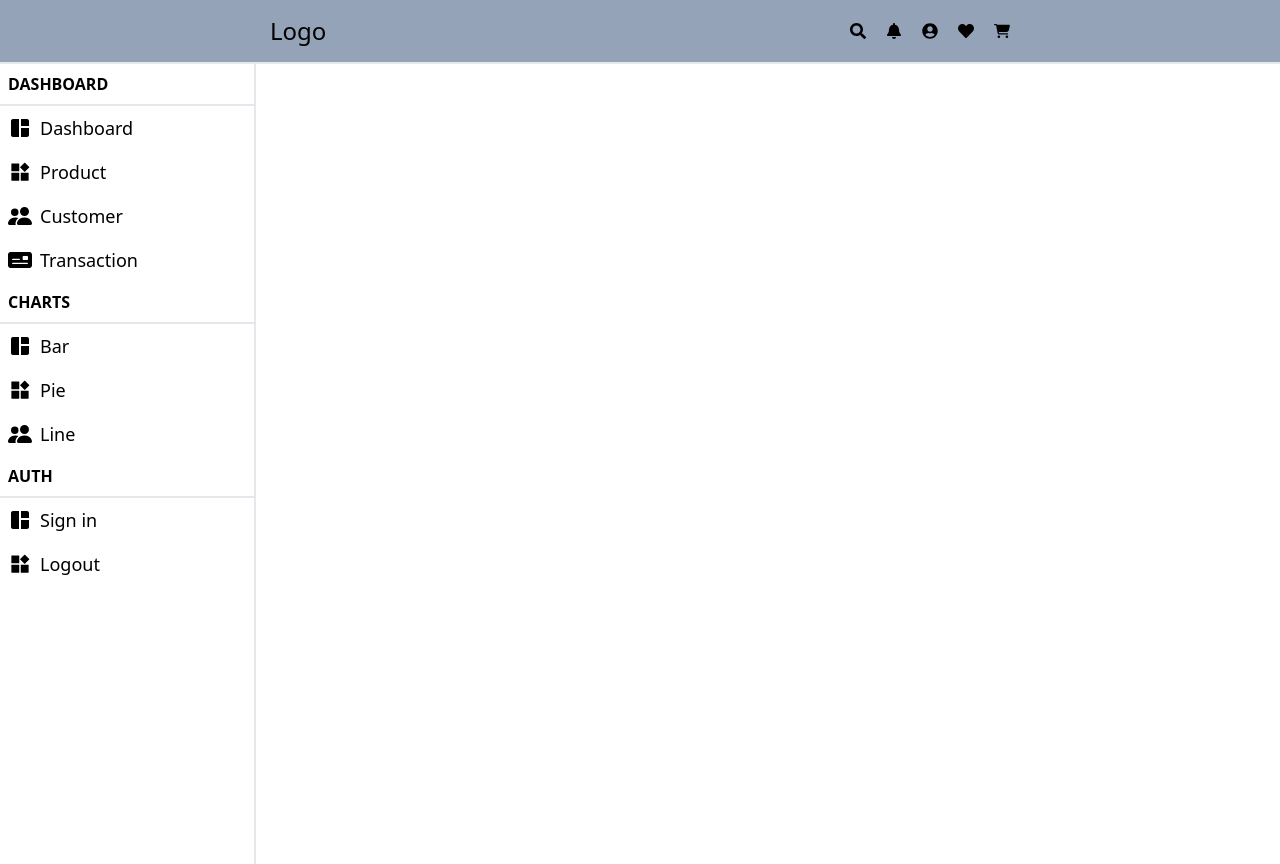
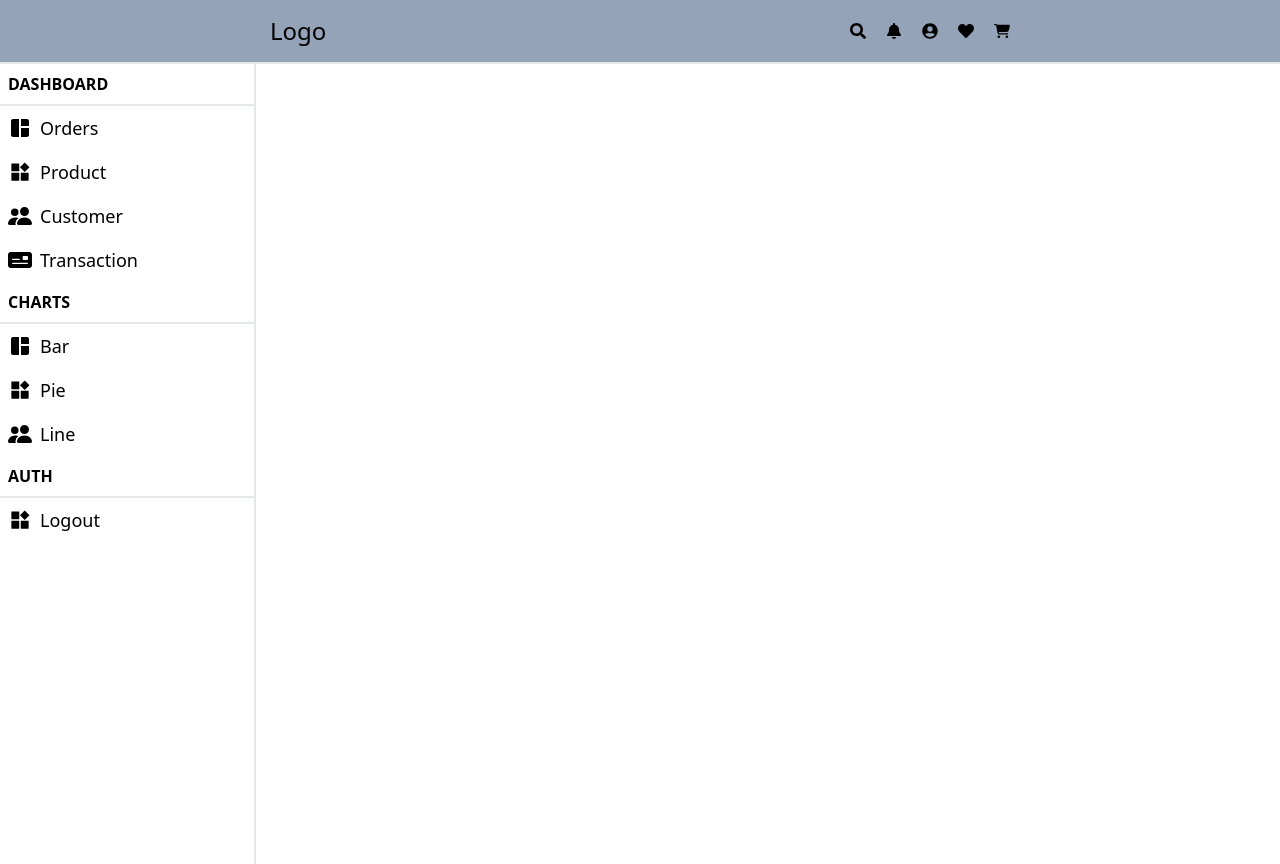
Before and after one commit to Aditya-Mishra20/ecommerce-mern, a React (Vite) app in the folder frontend/: page /admin/dashboard in a window 1280 px wide. Built offline with nearby package versions, Linux system fonts and the light colour scheme.

Commit message:
🔄️refactor - sidebar content

```diff
--- a/frontend/src/components/SideBar.jsx
+++ b/frontend/src/components/SideBar.jsx
@@ -12,27 +12,27 @@ const sidebarheadings = [
     content: [
       {
         id: 1,
-        title: "Dashboard",
+        title: "Orders",
         icon: <MdSpaceDashboard />,
-        link: "/admin/dashboard",
+        link: "/admin/dashoard/orders",
       },
       {
         id: 2,
         title: "Product",
         icon: <AiFillProduct />,
-        link: "/admin/product",
+        link: "/admin/dashoard/products",
       },
       {
         id: 3,
         title: "Customer",
         icon: <BsPeopleFill />,
-        link: "/admin/customer",
+        link: "/admin/dashoard/customers",
       },
       {
         id: 4,
         title: "Transaction",
         icon: <FaMoneyCheck />,
-        link: "/admin/transaction",
+        link: "/admin/dashoard/transactions",
       },
     ],
   },
@@ -66,11 +66,6 @@ const sidebarheadings = [
     content: [
       {
         id: 1,
-        title: "Sign in",
-        icon: <MdSpaceDashboard />,
-      },
-      {
-        id: 2,
         title: "Logout",
         icon: <AiFillProduct />,
       },
@@ -81,7 +76,6 @@ const sidebarheadings = [
 const SideBar = () => {
   return (
     <>
-
       {sidebarheadings.map(({ id, title, content }) => (
         <>
           <div className=" p-2 border-b-2 font-bold" key={id}>
```
